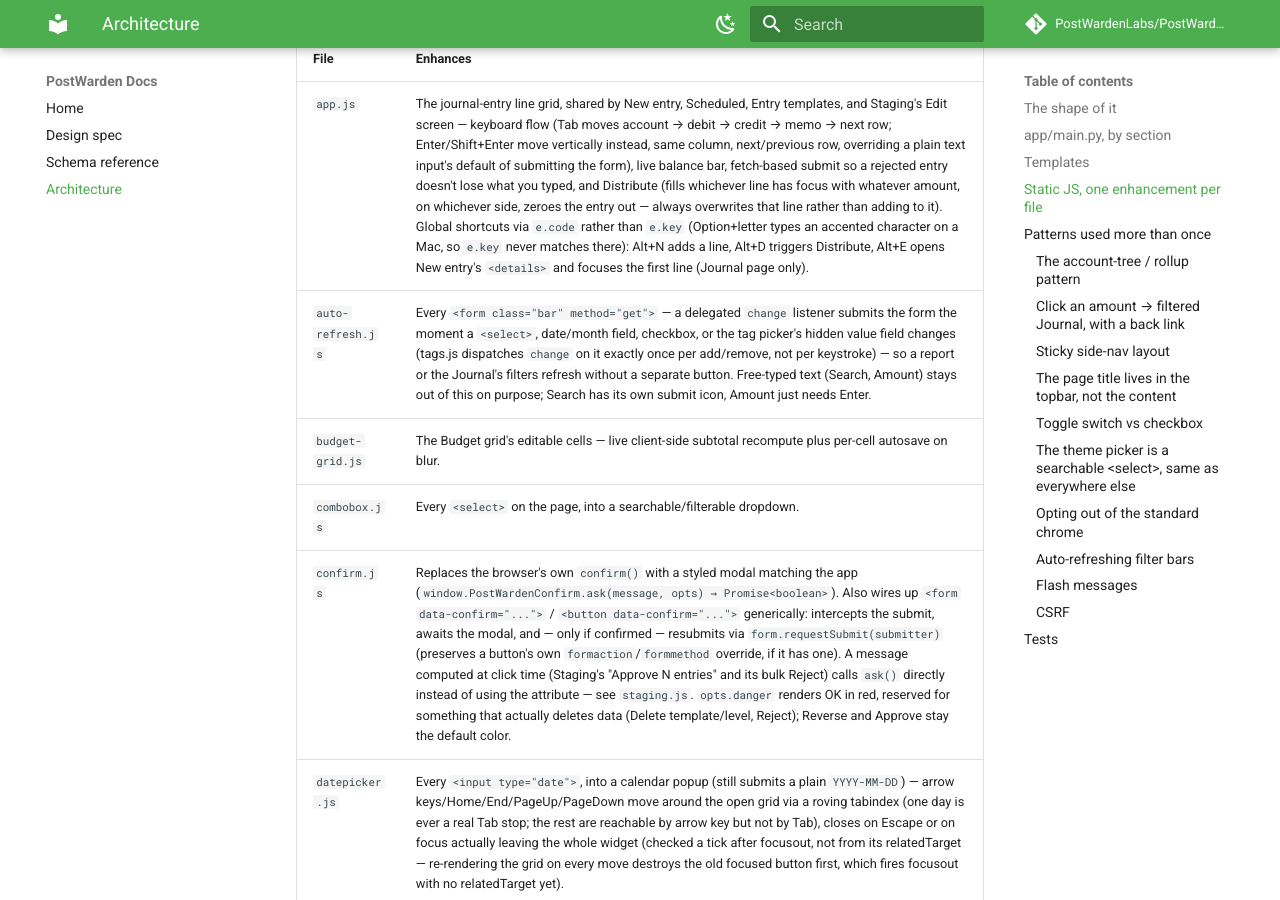
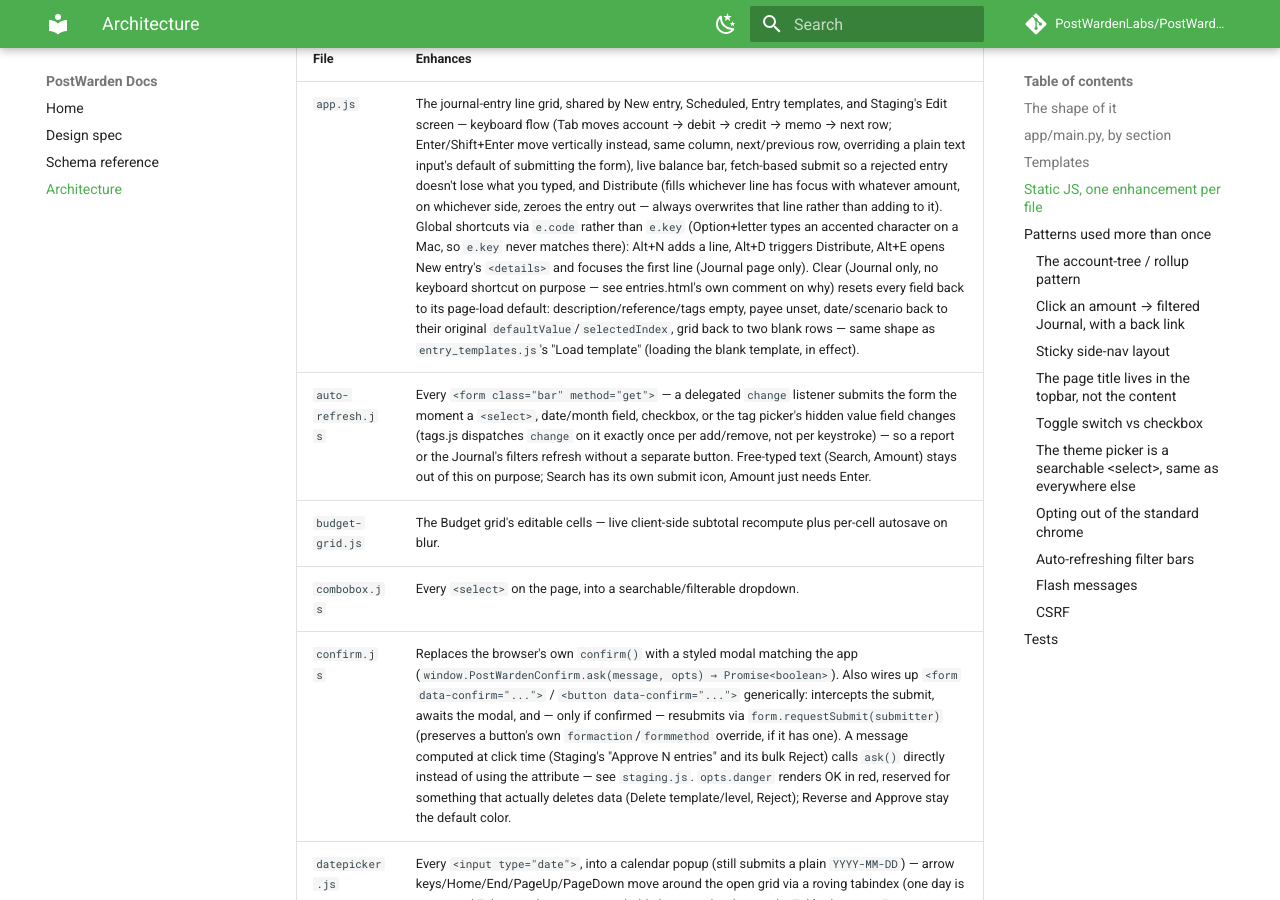
Before and after one commit to PostWardenLabs/PostWarden, an MkDocs documentation site: the page built from docs/ARCHITECTURE.md, in a window 1280 px wide and 900 px high, scrolled down 4696 px. Built offline with MkDocs 1.6.1 and Material for MkDocs 9.7.7, drawn with Linux system fonts in a browser that asks for light colours; comment, search, counter and statistics services are not loaded.

Commit message:
New entry: add a Clear button, far from Post/Add line/Distribute
Resets every field on the form back to its page-load default —
description/reference/tags empty, payee unset, date/scenario back to
their original values, grid back to two blank rows. Sits in its own
group on the far right of the button row (justify-content:
space-between), deliberately separated from Post entry/Add line/
Distribute so a misclick doesn't wipe out an entry someone's mid-way
through typing. No keyboard shortcut, same reasoning.

VERSION: 0.14.8 -> 0.14.9 (patch: small feature addition).

```diff
--- a/app/static/app.js
+++ b/app/static/app.js
@@ -301,6 +301,43 @@
       (diff > 0 ? creditField : debitField).focus();
     });
   }
+  // Clear — resets every field on the form back to how it looked on page
+  // load: description/reference/tags empty, payee unset, date/scenario
+  // back to their original defaults, grid back to two blank rows. Same
+  // shape as entry_templates.js's "Load template" (it's loading the blank
+  // template, in effect), just no keyboard shortcut — the button is
+  // placed and styled precisely so this only ever happens on purpose.
+  const clearBtn = document.getElementById("clear-entry-btn");
+  if (clearBtn) {
+    clearBtn.addEventListener("click", () => {
+      const desc = form.querySelector('input[name="description"]');
+      if (desc) desc.value = "";
+      const ref = form.querySelector('input[name="reference"]');
+      if (ref) ref.value = "";
+      const dateField = form.querySelector('input[name="entry_date"]');
+      if (dateField) dateField.value = dateField.defaultValue;
+      if (scenarioSel) {
+        scenarioSel.selectedIndex = 0;
+        if (window.PostWardenCombobox) window.PostWardenCombobox.resync(scenarioSel);
+        refreshAccountsForScenario();
+      }
+      const payeeSel = form.querySelector('select[name="payee_id"]');
+      if (payeeSel) {
+        payeeSel.value = "";
+        payeeSel.dispatchEvent(new Event("change", { bubbles: true }));
+        if (window.PostWardenCombobox) window.PostWardenCombobox.resync(payeeSel);
+      }
+      const tagsRoot = form.querySelector(".tag-input");
+      if (tagsRoot && tagsRoot.__postwardenTags) tagsRoot.__postwardenTags.setValue("");
+      body.innerHTML = "";
+      makeRow();
+      makeRow();
+      recalc();
+      errBox.hidden = true;
+      if (desc) desc.focus();
+    });
+  }
+
   // e.code, not e.key: on macOS, Option+letter often produces an accented
   // character or a dead key instead of the plain letter (Option+N starts
   // a combining-tilde sequence, Option+D types "∂") — e.key reflects
--- a/docs/ARCHITECTURE.md
+++ b/docs/ARCHITECTURE.md
@@ -98,7 +98,7 @@
 
 | File | Enhances |
 |---|---|
-| `app.js` | The journal-entry line grid, shared by New entry, Scheduled, Entry templates, and Staging's Edit screen — keyboard flow (Tab moves account → debit → credit → memo → next row; Enter/Shift+Enter move vertically instead, same column, next/previous row, overriding a plain text input's default of submitting the form), live balance bar, fetch-based submit so a rejected entry doesn't lose what you typed, and Distribute (fills whichever line has focus with whatever amount, on whichever side, zeroes the entry out — always overwrites that line rather than adding to it). Global shortcuts via `e.code` rather than `e.key` (Option+letter types an accented character on a Mac, so `e.key` never matches there): Alt+N adds a line, Alt+D triggers Distribute, Alt+E opens New entry's `<details>` and focuses the first line (Journal page only). |
+| `app.js` | The journal-entry line grid, shared by New entry, Scheduled, Entry templates, and Staging's Edit screen — keyboard flow (Tab moves account → debit → credit → memo → next row; Enter/Shift+Enter move vertically instead, same column, next/previous row, overriding a plain text input's default of submitting the form), live balance bar, fetch-based submit so a rejected entry doesn't lose what you typed, and Distribute (fills whichever line has focus with whatever amount, on whichever side, zeroes the entry out — always overwrites that line rather than adding to it). Global shortcuts via `e.code` rather than `e.key` (Option+letter types an accented character on a Mac, so `e.key` never matches there): Alt+N adds a line, Alt+D triggers Distribute, Alt+E opens New entry's `<details>` and focuses the first line (Journal page only). Clear (Journal only, no keyboard shortcut on purpose — see entries.html's own comment on why) resets every field back to its page-load default: description/reference/tags empty, payee unset, date/scenario back to their original `defaultValue`/`selectedIndex`, grid back to two blank rows — same shape as `entry_templates.js`'s "Load template" (loading the blank template, in effect). |
 | `auto-refresh.js` | Every `<form class="bar" method="get">` — a delegated `change` listener submits the form the moment a `<select>`, date/month field, checkbox, or the tag picker's hidden value field changes (tags.js dispatches `change` on it exactly once per add/remove, not per keystroke) — so a report or the Journal's filters refresh without a separate button. Free-typed text (Search, Amount) stays out of this on purpose; Search has its own submit icon, Amount just needs Enter. |
 | `budget-grid.js` | The Budget grid's editable cells — live client-side subtotal recompute plus per-cell autosave on blur. |
 | `combobox.js` | Every `<select>` on the page, into a searchable/filterable dropdown. |
```
Also changed, not shown: 2 other files.
